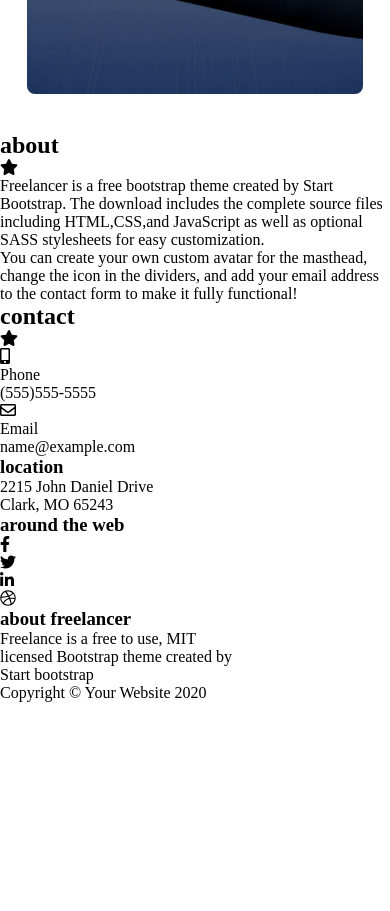
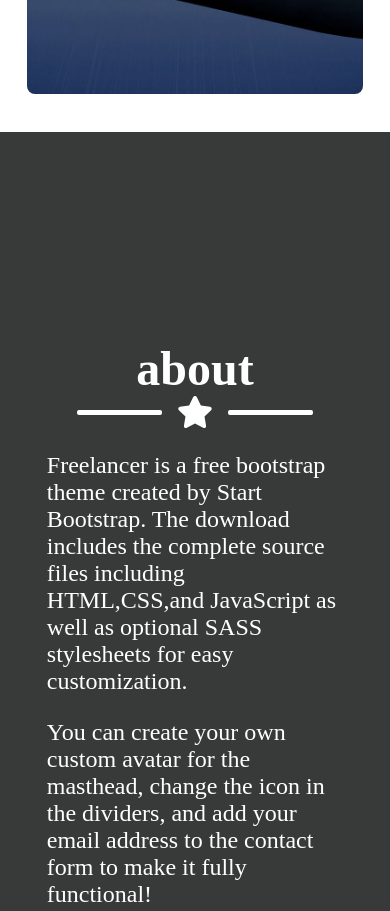
Before and after one commit to jezielfsilva/challenge-mobile, a plain HTML site: page index.html in a window 390 px wide. Shown: the part 3700-4611 px from the top of the page. Before the commit the page ends 4402 px from the top, so only its background shows below. Drawn offline with Linux system fonts and the light colour scheme.

Commit message:
site mobile terminado faltando alguns ajustes

```diff
--- a/css/style.css
+++ b/css/style.css
@@ -148,7 +148,7 @@
     justify-content: space-around;
 }
 
-.title-tree {
+.title-tree, .title-five {
     font-size: 3em;
     width: 80vw;
     display: flex;
@@ -205,3 +205,174 @@
     background-size: cover;
     background-position: 50%;
 }
+
+.container-tree {
+    width: 100%;
+    height: 120vh;
+    background-color: #383a3a;
+    display: flex;
+    flex-direction: column;
+    align-items: center;
+    justify-content: center;
+}
+
+.title-four {
+    font-size: 3em;
+    width: 80vw;
+    display: flex;
+    justify-content: center;
+    color: #ffffff;
+}
+
+.box-texts {
+    width: 90vw;
+    height: 60vh;
+    display: flex;
+    flex-direction: column;
+    align-items: center;
+}
+
+.text, .text-two {
+    font-size: 1.5em;
+    color: #ffffff;
+    width: 76vw;
+    margin-top: 1em;
+}
+
+.container-four {
+    width: 100%;
+    height: 120vh;
+    display: flex;
+    flex-direction: column;
+    align-items: center;
+    justify-content: center;
+}
+
+.box-contact {
+    width: 90vw;
+    height: 69vh;
+    display: flex;
+    flex-direction: column;
+    align-items: center;
+    justify-content: space-evenly;
+}
+
+.box-phone, .box-email {
+    width: 50vw;
+    height: 28vh;
+    display: flex;
+    flex-direction: column;
+    align-items: center;
+}
+
+.smart, .letter {
+    width: 22vw;
+    height: 15vh;
+    border-radius: 50%;
+    background-color: #f85206;
+    display: flex;
+    align-items: center;
+    justify-content: center;
+    font-size: 2.8em;
+    color: #ffffff;
+}
+
+.text-phone, .text-email {
+    color:#6c757d;
+    margin-top: 1em;
+    font-size: 1.2em;
+}
+
+.number, .email {
+    font-size: 1.5em;
+    color: #f85206;
+}
+
+.container-five {
+    width: 100%;
+    height: 120vh;
+    background-color: #f85206;
+    display: flex;
+    flex-direction: column;
+    align-items: center;
+    justify-content: space-evenly;
+}
+
+.box-address {
+    width: 90vw;
+    height: 20vh;
+    display: flex;
+    flex-direction: column;
+    align-items: center;
+}
+
+.title-loc {
+    font-size: 2.6em;
+    color: #ffffff;
+}
+
+.text-address {
+    color: #ffffff;
+    font-size: 1.4em;
+}
+
+.box-web {
+    width: 90vw;
+    height: 18vh;
+    display: flex;
+    flex-direction: column;
+    align-items: center;
+}
+
+.title-web {
+    font-size: 2.5em;
+    color: #ffffff;
+}
+
+.box-icons-web {
+    width: 62vw;
+    height: 10vh;
+    display: flex;
+    align-items: center;
+    justify-content: space-between;
+}
+
+.icon-web {
+    width: 12.5vw;
+    height: 9vh;
+    border: 1.8px solid #ffffff;
+    border-radius: 50%;
+    display: flex;
+    align-items: center;
+    justify-content: center;
+    color: #ffffff;
+    font-size: 1.5em;
+}
+
+.box-about {
+    width: 90vw;
+    height: 28vh;
+    display: flex;
+    flex-direction: column;
+    align-items: center;
+}
+
+.title-about {
+    font-size: 2.5em;
+    color: #ffffff;
+}
+
+.text-about {
+    font-size: 1.5em;
+    color: #ffffff;
+}
+
+.final-container {
+    width: 100%;
+    height: 14vh;
+    background-color: #1a252f;
+    display: flex;
+    align-items: center;
+    justify-content: center;
+    color: #ffffff;
+}
--- a/index.html
+++ b/index.html
@@ -61,81 +61,85 @@
                 <figure class="port-photo6">
                 </figure>
             </section>
-            <section>
-                <h2>about</h2>
-                <div>
-                    <span></span>
-                    <i class="fas fa-star"></i>
-                    <span></span>
+            <section class="container-tree">
+                <h2 class="title-four">about</h2>
+                <div class="box-star">
+                    <div class="trace"></div>
+                    <figure class="star">
+                        <i class="fas fa-star"></i>
+                    </figure>
+                    <div class="trace"></div>
                 </div>
-                <div>
-                    <p>Freelancer is a free bootstrap theme created
+                <div class="box-texts">
+                    <p class="text">Freelancer is a free bootstrap theme created
                         by Start Bootstrap. The download includes the
                         complete source files including HTML,CSS,and
                         JavaScript as well as optional SASS stylesheets
                         for easy customization.
                     </p>
-                    <p>You can create your own custom avatar for the masthead,
+                    <p class="text-two">You can create your own custom avatar for the masthead,
                         change the icon in the dividers, and add your email
                         address to the contact form to make it fully functional!
                     </p>
                 </div>
             </section>
-            <section>
-                <h2>contact</h2>
-                <div>
-                    <span></span>
-                    <i class="fas fa-star"></i>
-                    <span></span>
+            <section class="container-four">
+                <h2 class="title-five">contact</h2>
+                <div class="box-star">
+                    <div class="trace-two"></div>
+                    <figure class="star-two">
+                        <i class="fas fa-star"></i>
+                    </figure>
+                    <div class="trace-two"></div>
                 </div>
-                <div>
-                    <div>
-                        <figure>
+                <div class="box-contact">
+                    <div class="box-phone">
+                        <figure class="smart">
                             <i class="fas fa-mobile-alt"></i>
                         </figure>
-                        <p>Phone</p>
-                        <p>(555)555-5555</p>
+                        <p class="text-phone">Phone</p>
+                        <p class="number">(555)555-5555</p>
                     </div>
-                    <div>
-                        <figure>
+                    <div class="box-email">
+                        <figure class="letter">
                             <i class="far fa-envelope"></i>
                         </figure>
-                        <p>Email</p>
-                        <p>name@example.com</p>
+                        <p class="text-email">Email</p>
+                        <p class="email">name@example.com</p>
                     </div>
                 </div>
             </section>
-            <section>
-                <div>
-                    <h3>location</h3>
-                    <p>2215 John Daniel Drive</p>
-                    <p>Clark, MO 65243</p>
+            <section class="container-five">
+                <div class="box-address">
+                    <h3 class="title-loc">location</h3>
+                    <p class="text-address">2215 John Daniel Drive</p>
+                    <p class="text-address">Clark, MO 65243</p>
                 </div>
-                <div>
-                    <h3>around the web</h3>
-                    <span>
-                        <figure>
+                <div class="box-web">
+                    <h3 class="title-web">around the web</h3>
+                    <span class="box-icons-web">
+                        <figure class="icon-web">
                             <i class="fab fa-facebook-f"></i>
                         </figure>
-                        <figure>
+                        <figure class="icon-web">
                             <i class="fab fa-twitter"></i>
                         </figure>
-                        <figure>
+                        <figure class="icon-web">
                             <i class="fab fa-linkedin-in"></i>
                         </figure>
-                        <figure>
+                        <figure class="icon-web">
                             <i class="fab fa-dribbble"></i>
                         </figure>
                     </span>
                 </div>
-                <div>
-                    <h3>about freelancer</h3>
-                    <p>Freelance is a free to use, MIT</p>
-                    <p>licensed Bootstrap theme created by</p>
-                    <p>Start bootstrap</p>
+                <div class="box-about">
+                    <h3 class="title-about">about freelancer</h3>
+                    <p class="text-about">Freelance is a free to use, MIT</p>
+                    <p class="text-about">licensed Bootstrap theme created by</p>
+                    <p class="text-about">Start bootstrap</p>
                 </div>
             </section>
         </main>
-        <footer>Copyright &copy Your Website 2020</footer>
+        <footer class="final-container">Copyright &copy Your Website 2020</footer>
     </body>
 </html>
```
